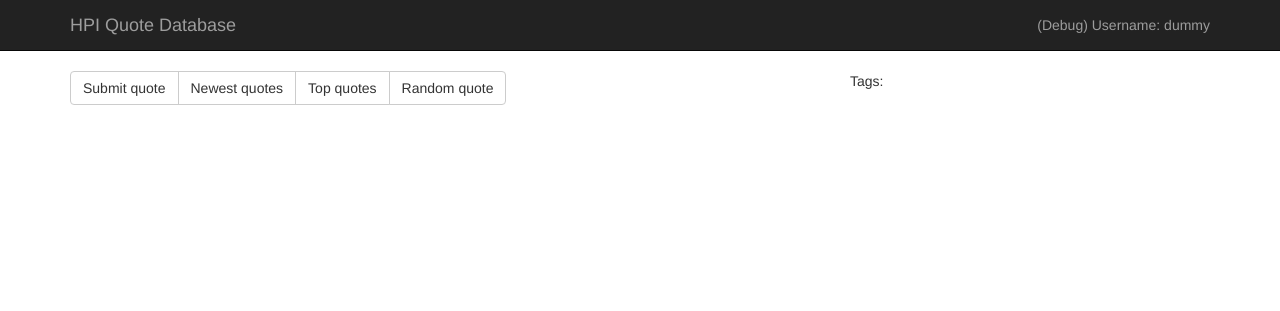
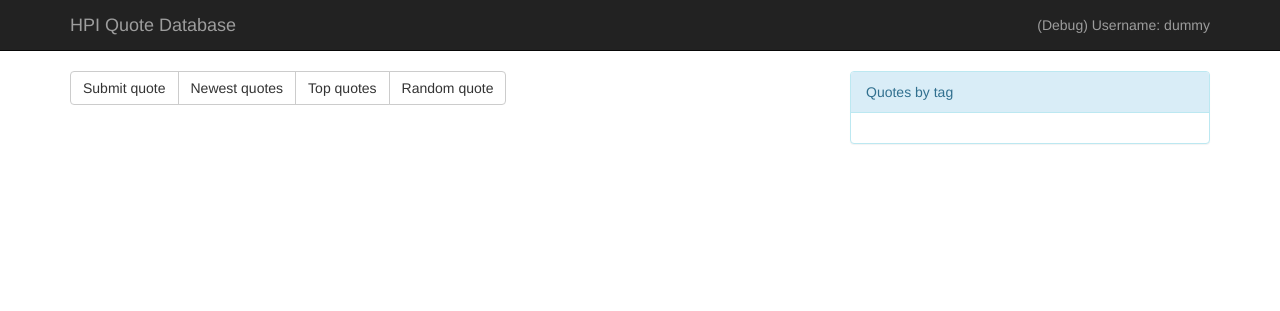
Before and after one commit to m0r13/hpi-quotedb, a Django app: template hpi_quotedb/quotedb/templates/base.html in a window 1280 px wide. Shown: the top 311 px of the page. Run offline with Django 3.2, Linux system fonts and the light colour scheme; the template is opened without the code that fills it, so the values that code supplies are empty; parts of the project's set-up code (start-up, migrations or seed data) failed here and were passed over; some libraries are stand-ins or nearby versions.

Commit message:
Fancyfied tag sidebar.

```diff
--- a/hpi_quotedb/quotedb/templates/base.html
+++ b/hpi_quotedb/quotedb/templates/base.html
@@ -69,24 +69,25 @@
                         <a href="{% url "quotedb:random_quote" %}" role="button" class="btn btn-default">Random quote</a>
                     </div>
                 </div>
-            </div>
 
-            <div class="col-md-4">
-                Tags:
-                {% for tag, count in tagcloud %}
-                    <a href="{{ tag.get_absolute_url }}">#{{ tag.name }} ({{ count }})</a>{% if not forloop.last %},{% endif %}
-                {% endfor %}
-            </div>
-        </div>
-
-        <div class="row">
-            <div class="col-md-8" style="padding-top: 40px">
+                <div style="padding-top: 20px"></div>
                 {% for message in messages %}
                     <div class="alert alert-{{ message.tags }}">{{ message }}</div>
                 {% endfor %}
 
                 {% block content %}
                 {% endblock %}
+            </div>
+
+            <div class="col-md-4">
+                <div class="panel panel-default panel-info">
+                    <div class="panel-heading">Quotes by tag</div>
+                    <div class="panel-body">
+                        {% for tag, count in tagcloud %}
+                        <a href="{{ tag.get_absolute_url }}">#{{ tag.name }} ({{ count }})</a>{% if not forloop.last %},{% endif %}
+                        {% endfor %}
+                    </div>
+                </div>
             </div>
         </div>
 
```
